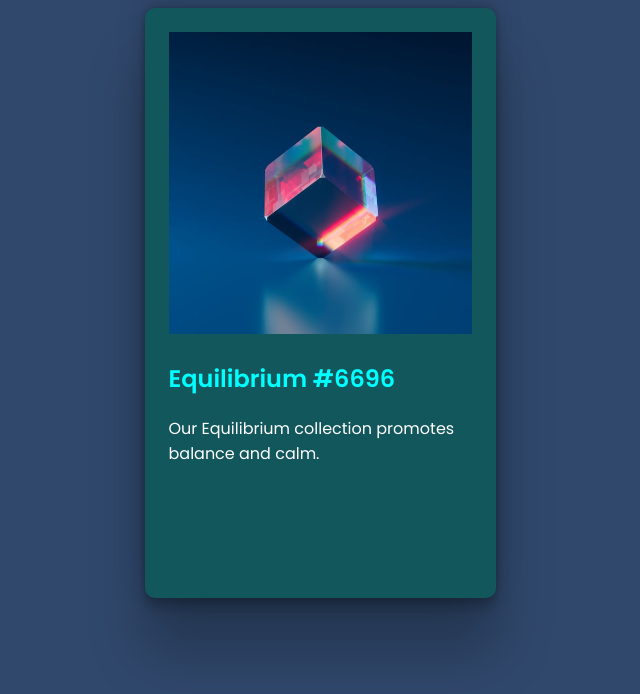
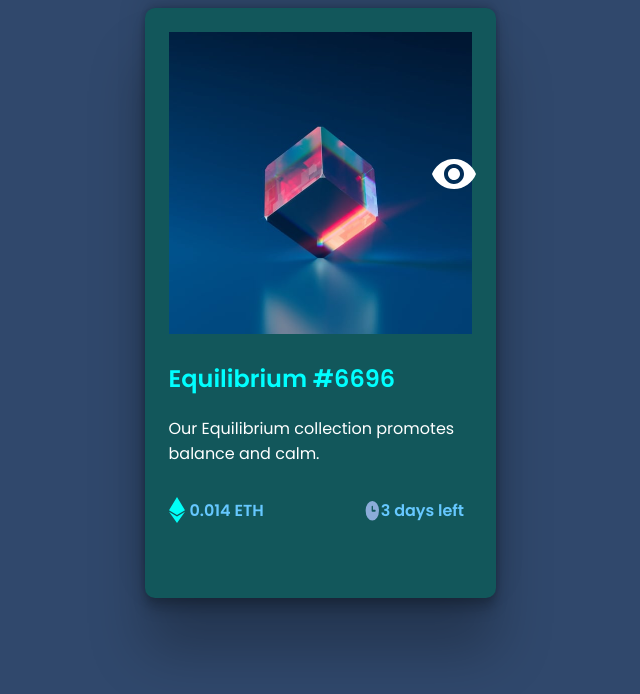
Before and after one commit to grarizki/code-challenges, a plain HTML site: page NFT-Preview-card/index.html in a window 1280 px wide. Shown: the whole page, without its empty margins (320-960 px from the left). Drawn offline with Linux system fonts and the light colour scheme.

Commit message:
add clock

```diff
--- a/NFT-Preview-card/card.css
+++ b/NFT-Preview-card/card.css
@@ -3,6 +3,8 @@
 body {
   background-color: #30486c;
   font-family: 'Poppins', sans-serif;
+  width: auto;
+  height: auto;
 }
 
 .card {
@@ -18,21 +20,50 @@ body {
     rgba(0, 0, 0, 0.17) 0px 12px 13px, rgba(0, 0, 0, 0.09) 0px -3px 5px;
 }
 
-.title {
+.title-card {
   padding-left: 24px;
   padding-right: 24px;
   color: aqua;
 }
 
-.desc {
+.desc-card {
   padding-left: 24px;
   padding-right: 24px;
   color: white;
 }
 .equil-img {
+  top: 0;
+  left: 0;
+  position: relative;
   width: 303px;
   height: 302px;
   padding-top: 24px;
   padding-left: 24px;
   padding-right: 24px;
 }
+
+.equil-view {
+  position: absolute;
+  top: 150px;
+  left: 750px;
+  display: block;
+}
+
+.icon-eth {
+  width: 16px;
+  height: 26px;
+  padding-right: 5px;
+}
+.currency-eth {
+  padding-left: 24px;
+  padding-right: 24px;
+  color: #66c8ff;
+  font-weight: 600;
+  display: flex;
+  align-items: center;
+}
+
+.date-eth {
+  display: flex;
+  padding-left: 100px;
+}
--- a/NFT-Preview-card/index.html
+++ b/NFT-Preview-card/index.html
@@ -25,10 +25,32 @@
             src="/NFT-Preview-card/images/image-equilibrium.jpg"
             alt="image-equilibrium"
           />
-          <h2 class="title">Equilibrium #6696</h2>
-          <p class="desc">
+          <img
+            class="equil-view"
+            src="/NFT-Preview-card/images/icon-view.svg"
+            alt=""
+          />
+          <h2 class="title-card">Equilibrium #6696</h2>
+          <p class="desc-card">
             Our Equilibrium collection promotes balance and calm.
           </p>
+
+          <span class="currency-eth">
+            <img
+              class="icon-eth"
+              src="/NFT-Preview-card/images/icon-ethereum.svg"
+              alt="icon-ethereum"
+            />
+            <p>0.014 ETH</p>
+
+            <p class="date-eth">
+              <img
+                class="clock-eth"
+                src="/NFT-Preview-card/images/icon-clock.svg"
+                alt=""
+              />3 days left
+            </p>
+          </span>
         </header>
       </article>
     </section>
```
